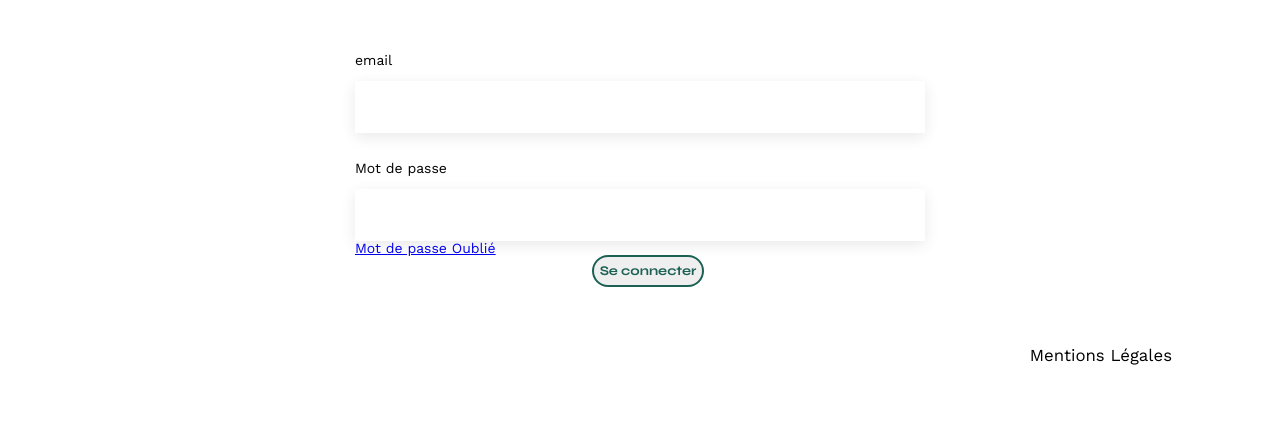
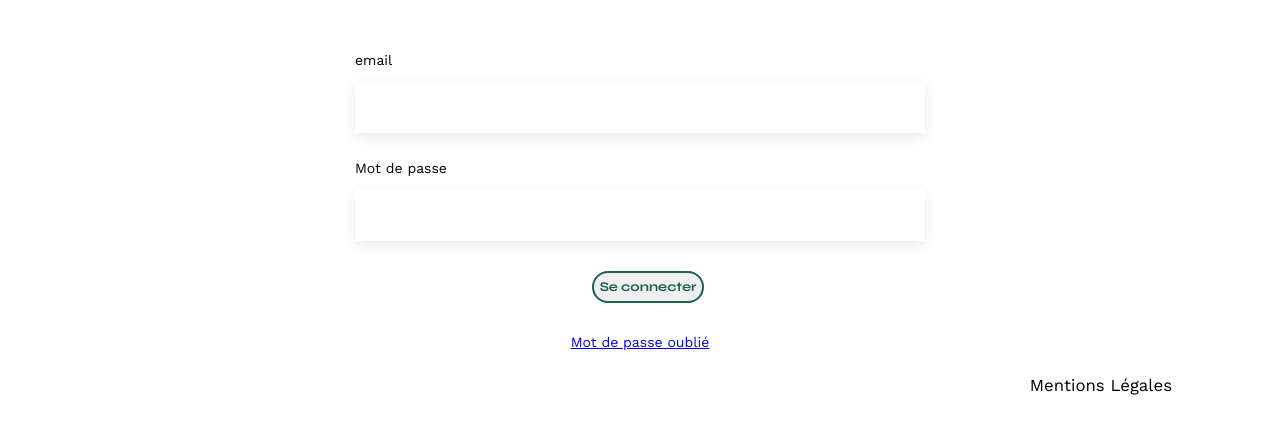
Before and after one commit to 2312-1972/Sophie-Bluel, a plain HTML site: page FrontEnd/login.html in a window 1280 px wide. Shown: the part 178-612 px from the top of the page. Drawn offline with nearby package versions, Linux system fonts and the light colour scheme.

Commit message:
integration du design de la page login

```diff
--- a/FrontEnd/login.html
+++ b/FrontEnd/login.html
@@ -67,9 +67,8 @@ onmouseout=document.body.style.backgroundColor='red'>chgt de couleur</button> --
                 <input type="text" name="email" id="email">
                 <label for="mdp">Mot de passe</label>
                 <input type="mot de passe" name="mot de passer" id="mot de passe">
-                <!-- <button></button> -->
-                <a onclick"=return confirm('Mot de passe Oublié')" href="index.html" >Mot de passe Oublié</Connectez-vous></a>
             </form>
+            <!-- <a  href="index.html" >Mot de passe Oublié</a> -->
         </section>
     </main>
     <footer id="#mentions">
--- a/FrontEnd/login.js
+++ b/FrontEnd/login.js
@@ -1,5 +1,3 @@
-//import callApi from "./script.js";
-
 const url = "http://localhost:5678/api/works";
 //création d'une variable init
 const init = {
@@ -25,22 +23,29 @@ async function callApi() {
 //effacement de la zone introduction et portfolio
 document.querySelector("#introduction").remove();
 document.querySelector("#portfolio").remove();
-console.log(callApi);
 
 //vérification si j'interviens bien sur le DOM
-// document.write("ca marche");
+//document.write("ca marche");
 
 //création du bouton se connecter
 const buttons = document.createElement("div");
 // Ajout d'une classe pour le style CSS
 buttons.classList.add("buttons");
-
+buttons.style.paddingTop = "30px";
 const seConnecter = document.createElement("button");
 seConnecter.textContent = "Se connecter";
-
 buttons.appendChild(seConnecter);
 //position du bouton après la zone input du login
 document.querySelector("#contact").append(buttons);
 
-///////////////////////// voir onclick dans js...
-//document.querySelector(seConnecter).style.marginBottom='20px';
+const lostMdpBlock = document.createElement("div");
+const lostMdp = document.createElement("a");
+lostMdp.href = "./index.html";
+lostMdp.textContent = "Mot de passe oublié";
+contact.appendChild(lostMdpBlock);
+lostMdpBlock.appendChild(lostMdp);
+
+let a = document.querySelector("a");
+a.onclick = () => {
+  return confirm("Mot de passe Oublié");
+};
```
Also changed, not shown: FrontEnd/index.html (+1 -0 lines).
